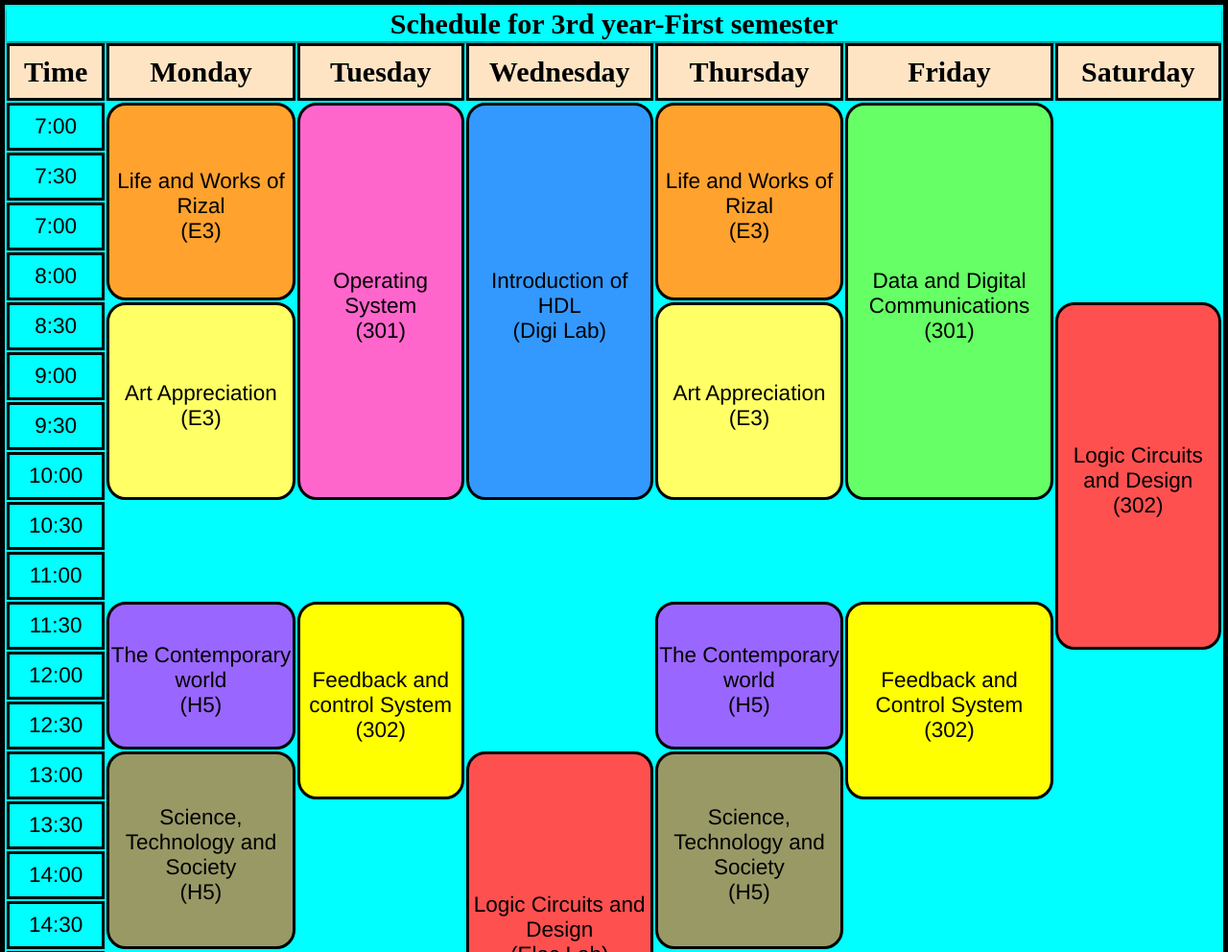
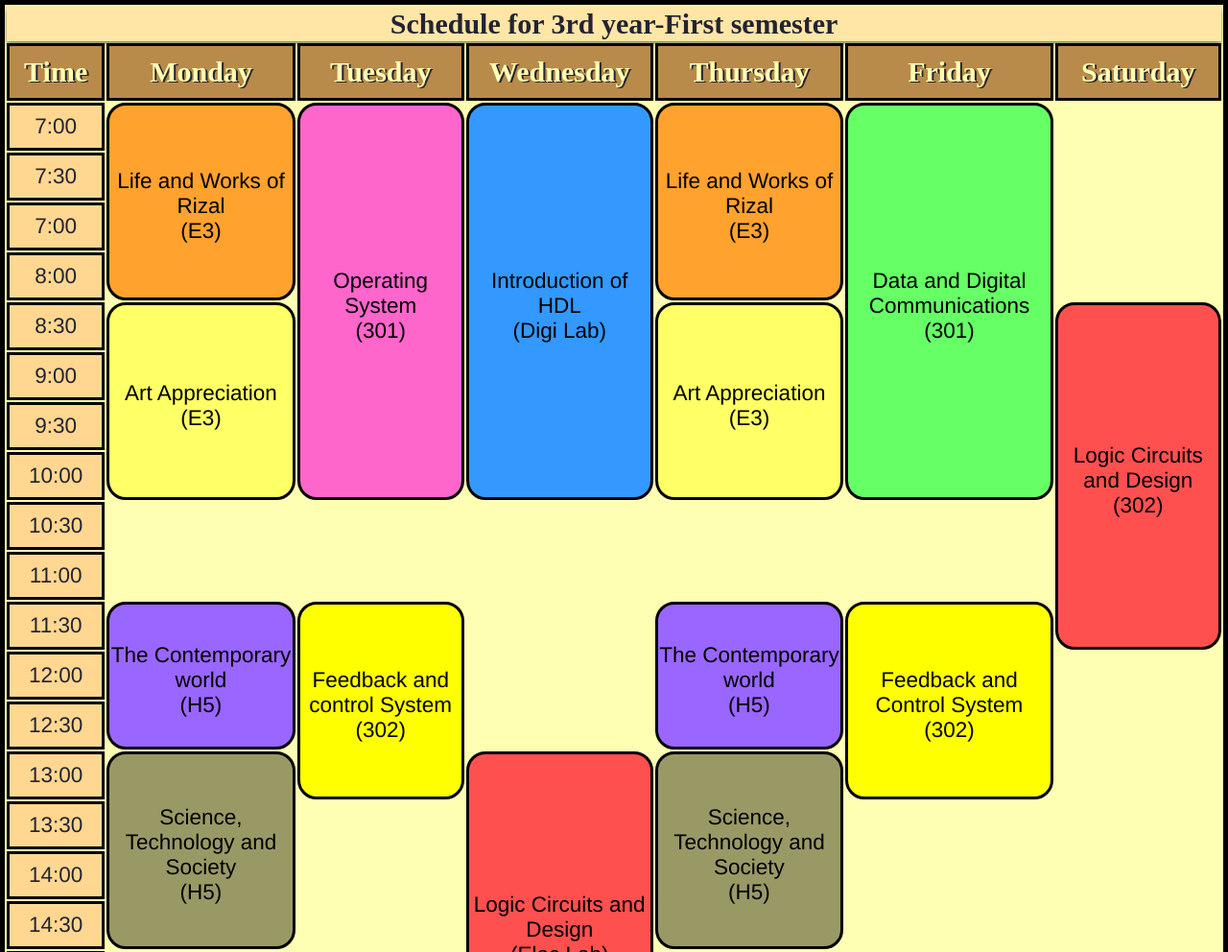
Before and after one commit to KuySai/Schedule-repository, a plain HTML site: page index.html in a window 1280 px wide. Shown: the top 992 px of the page at 96% size. Drawn offline with Linux system fonts and the light colour scheme.

Commit message:
Update schedule.css

```diff
--- a/schedule.css
+++ b/schedule.css
@@ -7,7 +7,7 @@ body{
 table.a{
     table-layout: auto;
     width: 100%;
-    background-color: aqua;
+    background-color:#ffffb3;
     border-collapse: separate;
     border: 5px solid black;
     box-shadow: 0 3px 5px rgba(0, 0, 0, 0.5);
@@ -15,10 +15,11 @@ table.a{
 thead.a{
     table-layout: auto;
     width: 100%;
-    background-color: aqua;
+    color:#242331;
+    background-color:#ffe6a7;
     border-collapse: collapse;
-    border: 5px solid black;
     box-shadow: 0 3px 5px rgba(0, 0, 0, 0.5);
+    border-color: 5px solid black;
     text-align: center;
 
 }
@@ -28,20 +29,26 @@ th{
 }
 
 .time{
-    background-color: bisque;
+    color: #ffffb3;
+    background-color: #b88b4a;
     border: solid black;
     padding: 0;
     text-align: center;
     font-weight: bold;
     font-size: 30px;
+    text-shadow: 2px 1px #242331;
 }
 .days{
-    background-color: bisque;
+    color: #ffffb3;
+    background-color: #b88b4a;
     border: solid black;
     padding: 10px;
     text-align: center;
+    text-shadow: 2px 1px #242331;
 }
 .all-time{
+    color: #242331;
+    background-color: #ffd791;
     text-align: center;
     padding-top: 9px;
     padding-bottom: 9px;
@@ -49,6 +56,7 @@ th{
     padding-right: 20px;
     border-style: solid;
     border-color: black
+
 }
 .all-sub{
     text-align: center;
```
